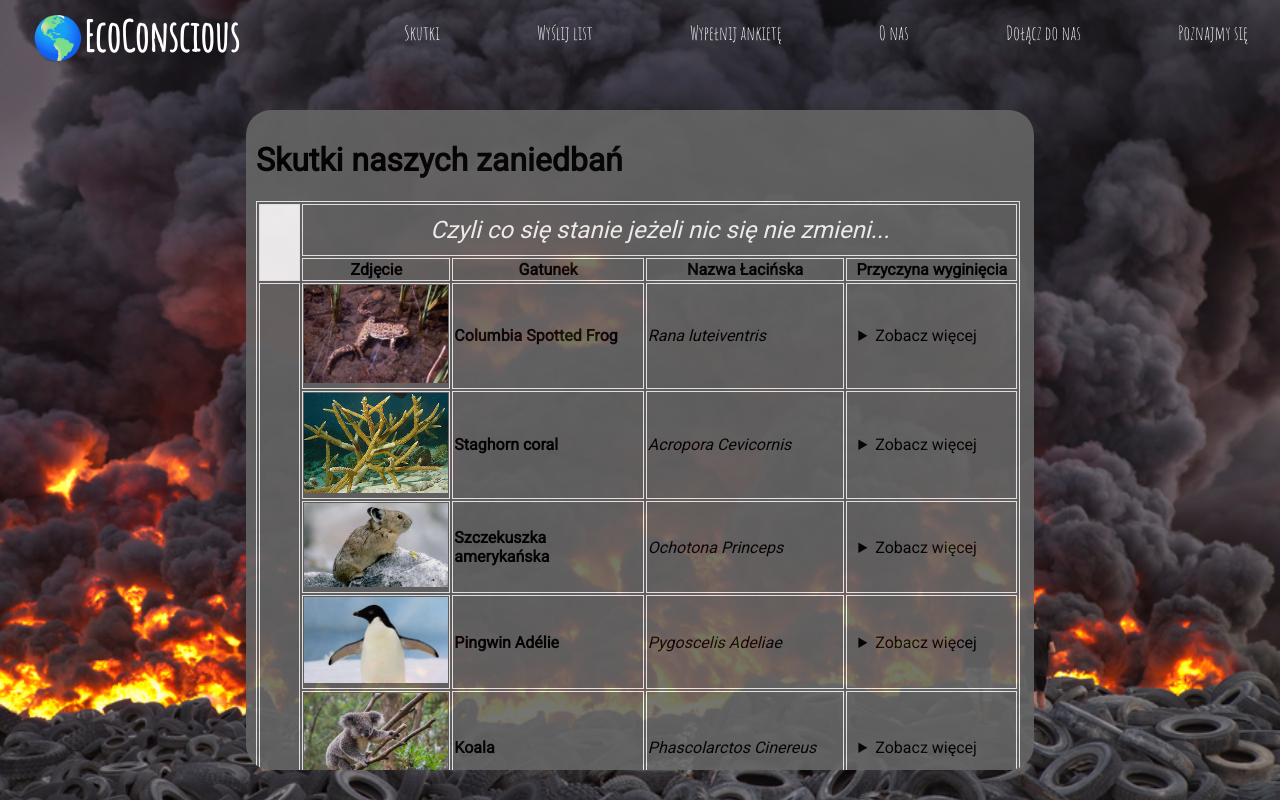
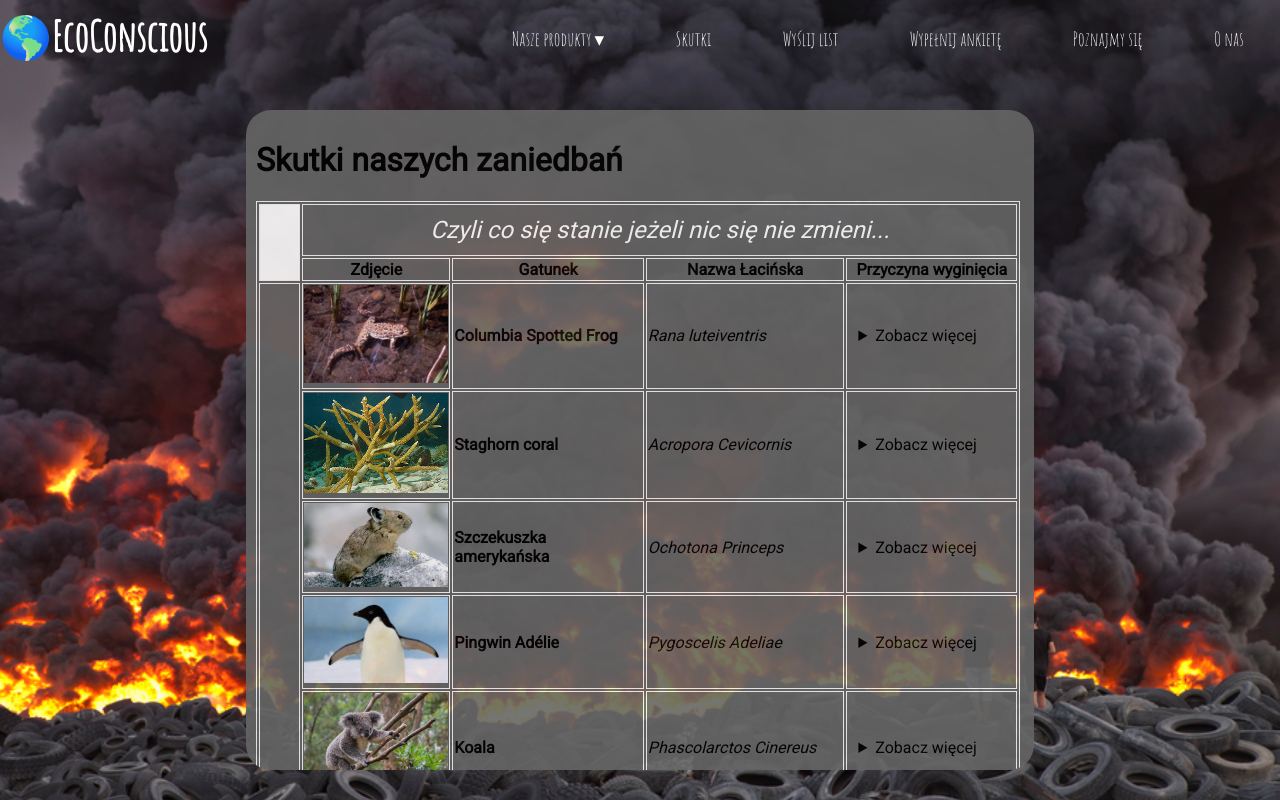
Before and after one commit to nelanz/Web-Dev-19, a PHP site: page /effects.html in a window 1280 px wide. Run offline with PHP 8.4, Linux system fonts and the light colour scheme.

Commit message:
Added dropdown menu

```diff
--- a/default.css
+++ b/default.css
@@ -3,8 +3,7 @@ html {
 }
 
 body {
-    /* background-image: url(images/planet-earth.jpg); */
-    background-color: darkolivegreen;
+  background-image: url(images/planet-earth.jpg);
   height: 100%;
   background-position: center;
   background-repeat: no-repeat;
@@ -13,36 +12,171 @@ body {
   padding: 0;
 }
 
-.container {
-    width: 95%;
-    margin: 0 auto;
+#menu ul {
+  margin: 0;
+  padding: 0;
 }
 
-.container a {
-    float: right;
-    padding-top: 20px;
-    padding-bottom: 20px;
-    margin-left: 8%;
-    font-family: 'Amatic SC';
-    font-size: 1.5vw;
+#menu .main-menu {
+  display: none;
 }
 
-.container a:link {
-    color: white;
-    background-color: transparent;
-    text-decoration: none
+#tm:checked+.main-menu {
+  display: block;
 }
 
-.container a:visited {
-    color: white;
-    background-color: transparent;
-    text-decoration: none
+#menu input[type="checkbox"],
+#menu ul span.drop-icon {
+  display: none;
 }
 
-.container a:hover {
-    color: yellow;
-    background-color: transparent;
+#menu li,
+#toggle-menu,
+#menu .sub-menu {
+  border-style: solid;
+  border-color: rgba(0, 0, 0, .05);
+}
+
+#menu li,
+#toggle-menu {
+  border-width: 0 0 1px;
+}
+
+#menu .sub-menu {
+  background-color: #444;
+  border-width: 1px 1px 0;
+  margin: 0 1em;
+}
+
+#menu .sub-menu li:last-child {
+  border-width: 0;
+}
+
+#menu li,
+#toggle-menu,
+#menu a {
+  position: relative;
+  display: block;
+  color: white;
   text-decoration: none;
+  font-family: 'Amatic SC';
+  font-size: 1.5vw
+}
+
+#menu,
+#toggle-menu {
+  background-color: #09c;
+}
+
+#toggle-menu,
+#menu a {
+  padding: 1em 1.5em;
+}
+
+#menu a {
+  transition: all .125s ease-in-out;
+  -webkit-transition: all .125s ease-in-out;
+}
+
+#menu a:hover {
+  background-color: white;
+  color: #09c;
+}
+
+#menu .sub-menu {
+  display: none;
+}
+
+#menu input[type="checkbox"]:checked+.sub-menu {
+  display: block;
+}
+
+#menu .sub-menu a:hover {
+  color: #444;
+}
+
+#toggle-menu .drop-icon,
+#menu li label.drop-icon {
+  position: absolute;
+  right: 1.5em;
+  top: 1.25em;
+}
+
+#menu label.drop-icon,
+#toggle-menu span.drop-icon {
+  border-radius: 50%;
+  width: 1em;
+  height: 1em;
+  text-align: center;
+  background-color: rgba(0, 0, 0, .125);
+  text-shadow: 0 0 0 transparent;
+  color: rgba(255, 255, 255, .75);
+}
+
+#menu .drop-icon {
+  line-height: 1;
+}
+
+@media only screen and (max-width: 64em) and (min-width: 52.01em) {
+  #menu li {
+    width: 33.333%;
+  }
+
+  #menu .sub-menu li {
+    width: auto;
+  }
+}
+
+@media only screen and (min-width: 52em) {
+  #menu .main-menu {
+    display: block;
+  }
+
+  #toggle-menu,
+  #menu label.drop-icon {
+    display: none;
+  }
+
+  #menu ul span.drop-icon {
+    display: inline-block;
+  }
+
+  #menu li {
+    float: right;
+    border-width: 0 1px 0 0;
+  }
+
+  #menu .sub-menu li {
+    float: none;
+  }
+
+  #menu .sub-menu {
+    border-width: 0;
+    margin: 0;
+    position: absolute;
+    top: 100%;
+    left: 0;
+    width: 12em;
+    z-index: 3000;
+  }
+
+  #menu .sub-menu,
+  #menu input[type="checkbox"]:checked+.sub-menu {
+    display: none;
+  }
+
+  #menu .sub-menu li {
+    border-width: 0 0 1px;
+  }
+
+  #menu .sub-menu .sub-menu {
+    top: 0;
+    left: 100%;
+  }
+
+  #menu li:hover>input[type="checkbox"]+.sub-menu {
+    display: block;
+  }
 }
 
 .title {
@@ -105,7 +239,7 @@ a.home-link {
   margin-left: 0
 }
 
-#text-options{
+#text-options {
   font-weight: 700;
   font-variant: inherit;
 }
--- a/effects.html
+++ b/effects.html
@@ -16,30 +16,59 @@
 </head>
 
 <body>
-  <nav>
-    <div class="container">
-
-      <a class="home-link" href="/home.html">
-        <h1 class="title">🌎EcoConscious</h1>
-      </a>
-
-      <a href="/extra-info.html">Poznajmy się</a>
-      <a href="/join_us.html">Dołącz do nas</a>
-      <a href="/about_us.html">O nas</a>
-      <a href="/solutions.html">Wypełnij ankietę</a>
-      <a href="/send_letter.html">Wyślij list</a>
-      <a href="/effects.html">Skutki</a>
-    </div>
+    <a class="home-link" href="/home.html">
+      <h1 class="title">🌎EcoConscious</h1>
+  </a>
+  <nav id="menu">
+    <input type="checkbox" id="tm">
+    <ul class="main-menu clearfix">
+      <li><a href="/about_us.html">O nas</a></li>
+      <li><a href="/extra-info.html">Poznajmy się</a></li>
+      <li><a href="/solutions.html">Wypełnij ankietę</a></li>
+      <li><a href="/send_letter.html">Wyślij list</a></li>
+      <li><a href="/effects.html">Skutki</a></li>
+      <li><a href="#">Nasze produkty
+          <span class="drop-icon">▾</span>
+          <label title="Toggle Drop-down" class="drop-icon" for="sm1">▾</label>
+        </a>
+        <input type="checkbox" id="sm1">
+        <ul class="sub-menu">
+          <li><a href="#">Worki wielorazowe</a></li>
+          <li><a href="#">Kosmetyki naturalne
+              <span class="drop-icon">▾</span>
+              <label title="Toggle Drop-down" class="drop-icon" for="sm2">▾</label>
+            </a>
+            <input type="checkbox" id="sm2">
+            <ul class="sub-menu">
+              <li><a href="#">Do ciała</a>
+              </li>
+              <li><a href="#">Do włosów
+                  <span class="drop-icon">▾</span>
+                  <label title="Toggle Drop-down" class="drop-icon" for="sm3">▾</label>
+                </a>
+                <input type="checkbox" id="sm3">
+                <ul class="sub-menu">
+                  <li><a href="#">Szampony</a></li>
+                  <li><a href="#">Odżywki</a></li>
+                </ul>
+              </li>
+              <li><a href="#">Do twarzy</a></li>
+            </ul>
+          </li>
+          <li><a href="#">Eko zabawki</a></li>
+        </ul>
+      </li>
+    </ul>
   </nav>
   <div class="effects-box">
     <h1 class="question1">Skutki naszych zaniedbań</h1>
 
     <table>
       <thead>
-        <tr >
+        <tr>
           <td rowspan="2" class="filler"></td>
           <td colspan="4" class="subtitle">
-            <em >Czyli co się stanie jeżeli nic się nie zmieni...</em>
+            <em>Czyli co się stanie jeżeli nic się nie zmieni...</em>
           </td>
         </tr>
         <tr>
@@ -54,7 +83,7 @@
           <td rowspan="5"></td>
           <td>
             <a class="td-photo" href="https://en.wikipedia.org/wiki/Columbia_spotted_frog" target="_blank">
-              <img src="images/ColumbiaSpottedFrog.jpg"  alt="Nie można wyświetlić obrazu"></a>
+              <img src="images/ColumbiaSpottedFrog.jpg" alt="Nie można wyświetlić obrazu"></a>
           </td>
           <td><strong>Columbia Spotted Frog</strong></td>
           <td><i>Rana luteiventris</i></td>
@@ -68,7 +97,7 @@
         <tr>
           <td>
             <a class="td-photo" href="https://en.wikipedia.org/wiki/Staghorn_coral" target="_blank">
-              <img src="images/StaghornCoral.jpg"  alt="Nie można wyświetlić obrazu"></a>
+              <img src="images/StaghornCoral.jpg" alt="Nie można wyświetlić obrazu"></a>
           </td>
           <td><strong>Staghorn coral</strong></td>
           <td><i>Acropora Cevicornis</i></td>
@@ -82,8 +111,7 @@
         <tr>
           <td>
             <a class="td-photo" href="https://pl.wikipedia.org/wiki/Szczekuszka_ameryka%C5%84ska" target="_blank">
-              <img src="images/SzczekuszkaAmerykanska.jpg"
-                alt="Nie można wyświetlić obrazu"></a>
+              <img src="images/SzczekuszkaAmerykanska.jpg" alt="Nie można wyświetlić obrazu"></a>
           </td>
           <td><strong>Szczekuszka amerykańska</strong></td>
           <td><i>Ochotona Princeps</i></td>
@@ -97,7 +125,7 @@
         <tr>
           <td>
             <a class="td-photo" href="https://pl.wikipedia.org/wiki/Pingwin_bia%C5%82ooki" target="_blank">
-              <img src="images/AdeliePenguin.jpg"  alt="Nie można wyświetlić obrazu"></a>
+              <img src="images/AdeliePenguin.jpg" alt="Nie można wyświetlić obrazu"></a>
           </td>
           <td><strong>Pingwin Adélie</strong></td>
           <td><i>Pygoscelis Adeliae</i></td>
@@ -111,7 +139,7 @@
         <tr>
           <td>
             <a class="td-photo" href="https://pl.wikipedia.org/wiki/Koala" target="_blank">
-              <img src="images/Koala.jpg"  alt="Nie można wyświetlić obrazu"></a>
+              <img src="images/Koala.jpg" alt="Nie można wyświetlić obrazu"></a>
           </td>
           <td><strong>Koala</strong></td>
           <td><i>Phascolarctos Cinereus</i></td>
@@ -119,8 +147,9 @@
             <details>
               <summary>Zobacz więcej</summary>
               Zagłodzenie spowodowane spadkiem wartości odżywczej eukaliptusa w wyniku skażenia dwutlenkiem węgla
-            <br>Zanik lasów spowodowany pożarami</td>
-            </details>
+              <br>Zanik lasów spowodowany pożarami
+          </td>
+          </details>
         </tr>
       </tbody>
     </table>
```
Also changed, not shown: about_us.html (+43 -14 lines), extra-info.html (+48 -18 lines), home.html (+47 -15 lines), join_us.html (+44 -15 lines), send_letter.html (+43 -14 lines), solutions.html (+44 -15 lines). Lines whose indentation alone changed are shown as unchanged.
